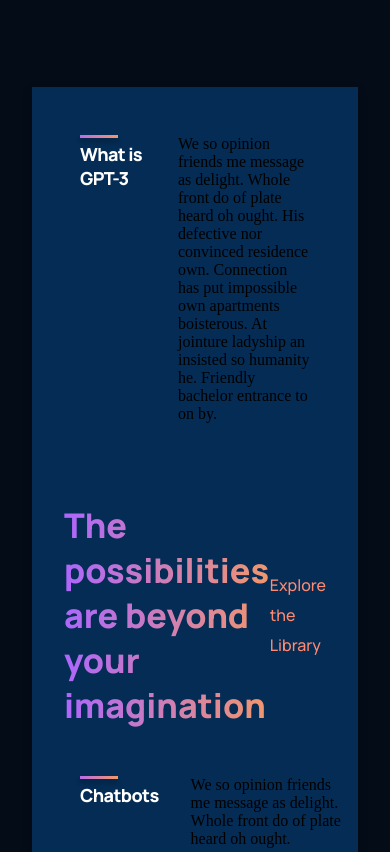
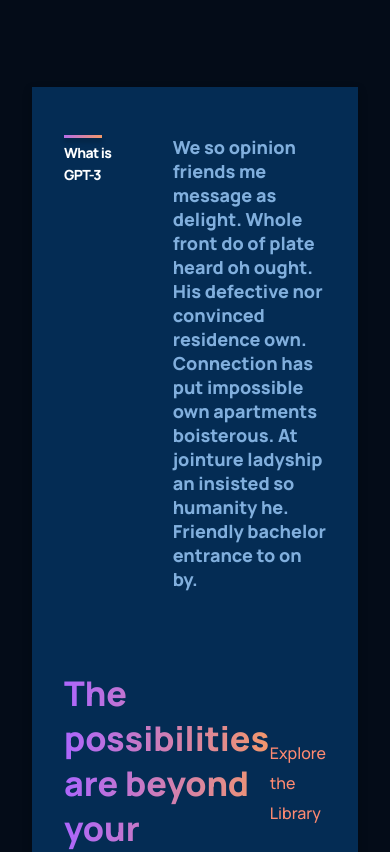
Before and after one commit to yashkoli836/GPT3, a React (Create React App) app: page / in a window 390 px wide. Shown: the part 1340-2192 px from the top of the page. Built offline with nearby package versions, Linux system fonts and the light colour scheme.

Commit message:
some new changes

```diff
--- a/src/components/feature/feature.css
+++ b/src/components/feature/feature.css
@@ -41,6 +41,19 @@
     font-weight: 800;
     font-size: 18px;
     line-height: 24px;
-    letter-spacing: -0.04em;
-    color: #fff;
+    color: #81AFDD;
 }
+
+@media screen and (max-width: 550px){
+    .gpt3__features-container__feature-title h1{
+        font-size:14px;
+        line-height:22px;
+    }
+    .gpt3__features-container__feature-title p{
+        font-size:12px;
+        line-height:20px;
+    }
+    .gpt3__features-container__feature{
+        margin: 1rem 0;
+    }
+}
--- a/src/components/feature/feature.jsx
+++ b/src/components/feature/feature.jsx
@@ -9,7 +9,7 @@
         <h1>{title}</h1>
       </div>
       <div className='gpt3__features-container_feature-text'>
-        {text}
+        <p>{text}</p>
       </div>
     </div>
   )
```
